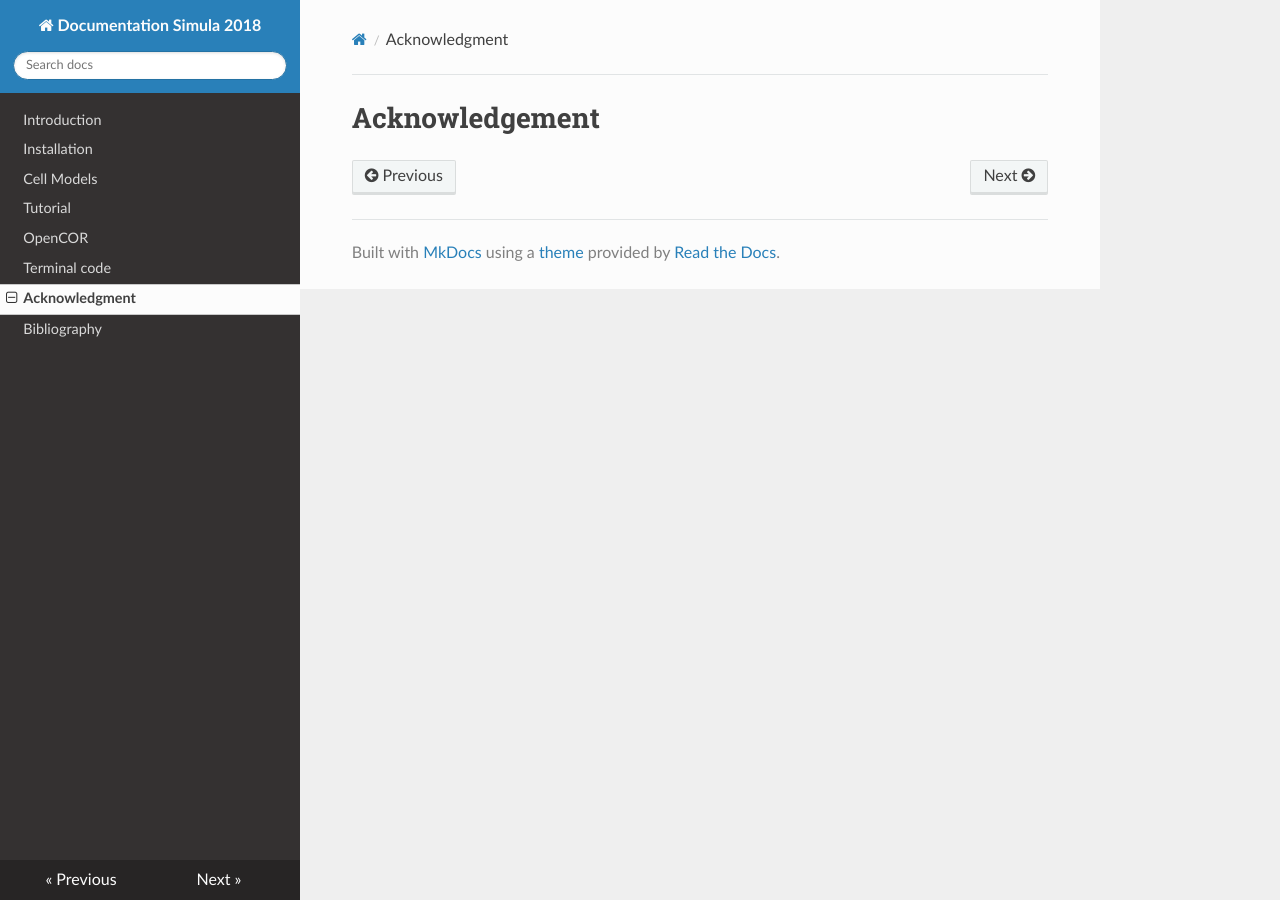
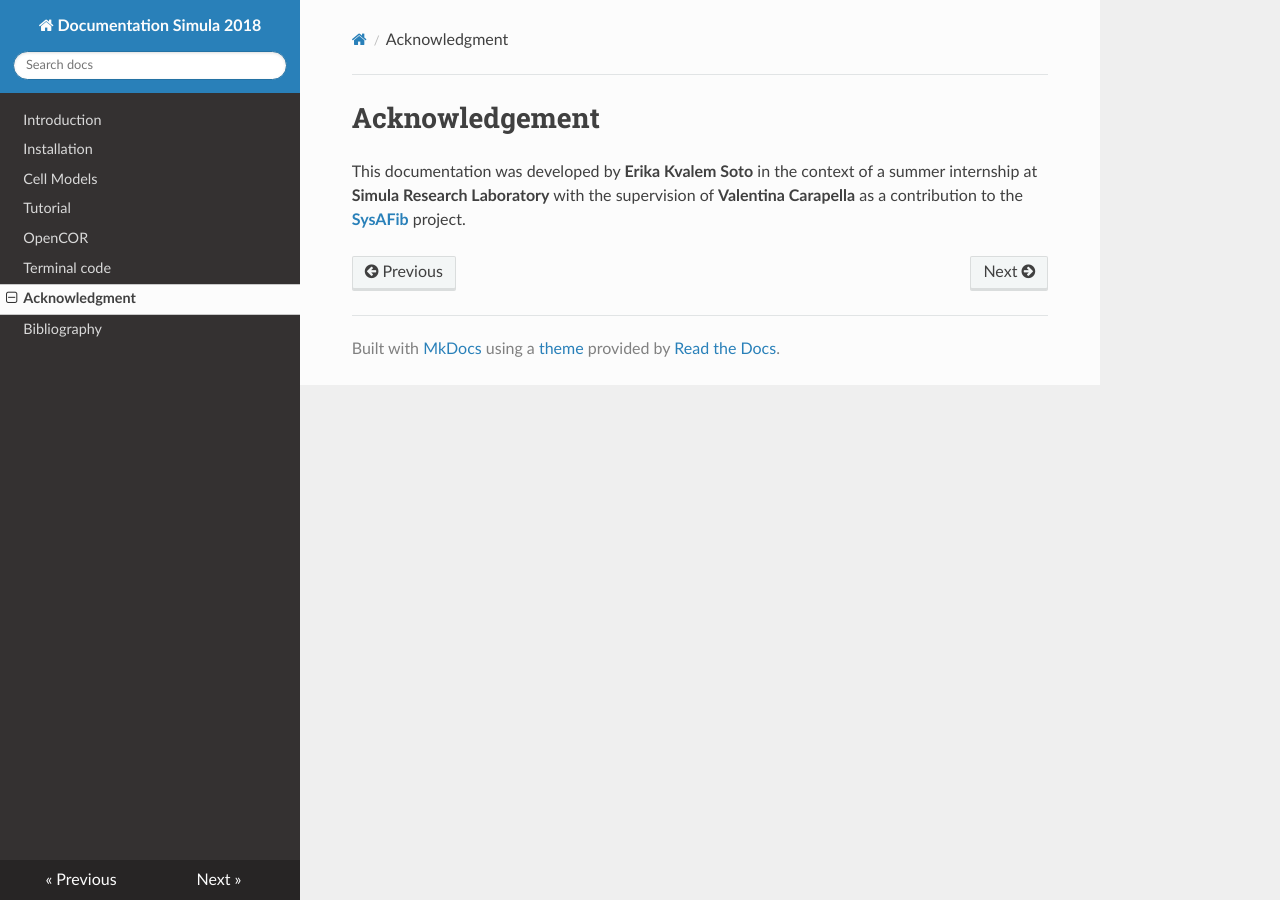
Before and after one commit to ErikaKvalem/Documentation-2018-MkDocs, an MkDocs documentation site: the page built from docs/Acknow.md, in a window 1280 px wide. Built offline with MkDocs 1.6.1, drawn with Linux system fonts in a browser that asks for light colours; nearby versions of some CDN libraries; old or Windows-style settings are respelled for this version of MkDocs.

Commit message:
Update Acknow.md

```diff
--- a/docs/Acknow.md
+++ b/docs/Acknow.md
@@ -1 +1,4 @@
 #Acknowledgement
+
+
+This documentation was developed by **Erika Kvalem Soto** in the context of a summer internship at **Simula Research Laboratory** with the supervision of **Valentina Carapella** as a contribution to the [**SysAFib**](https://www.simula.no/research/projects/sysafib-systems-medicine-diagnosis-and-stratification-atrial-fibrillation) project.
```
